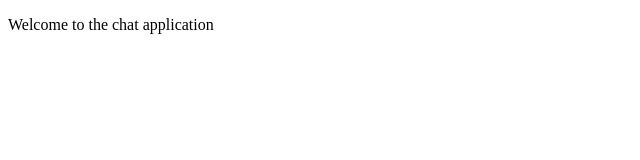
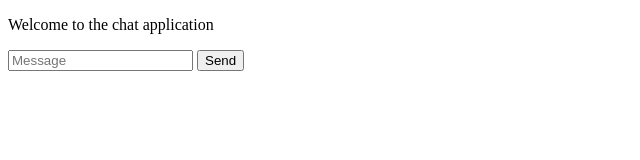
Before and after one commit to jeygith/node-chat-app, a website: page public/index.html in a window 1280 px wide. Shown: the whole page, without its empty margins (0-640 px from the left). Drawn offline with nearby package versions, Linux system fonts and the light colour scheme; no server answers.

Commit message:
add jquery

```diff
--- a/public/index.html
+++ b/public/index.html
@@ -6,11 +6,18 @@
 </head>
 <body>
 <p>Welcome to the chat application</p>
+<form action="" id="message-form" >
+    <input name="message" type="text" placeholder="Message">
+    <button>Send</button>
+</form>
+
 
 <script src="/socket.io/socket.io.js">
 
 </script>
 
+<script src="https://unpkg.com/jquery@3.3.1/dist/jquery.min.js"></script>
+
 <script src="/js/index.js"></script>
 </body>
 </html>
```
